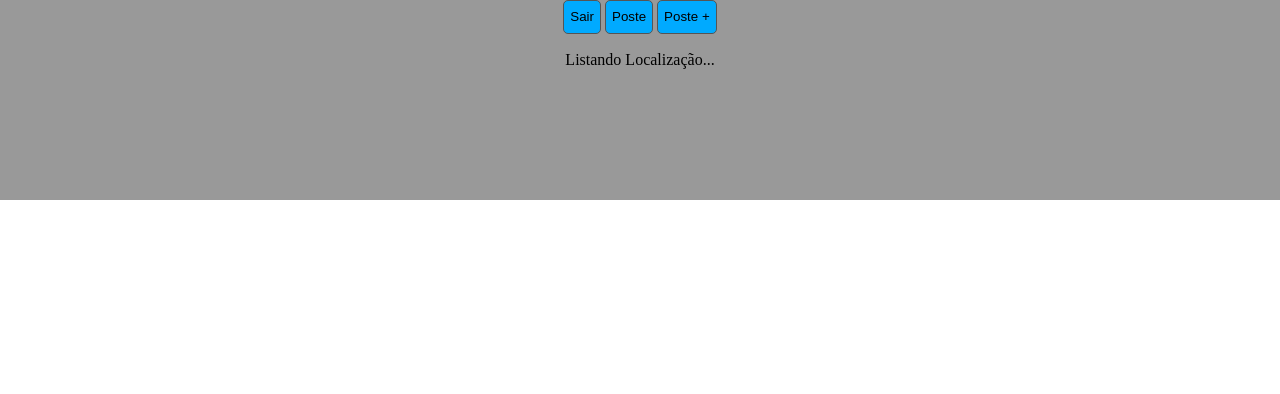
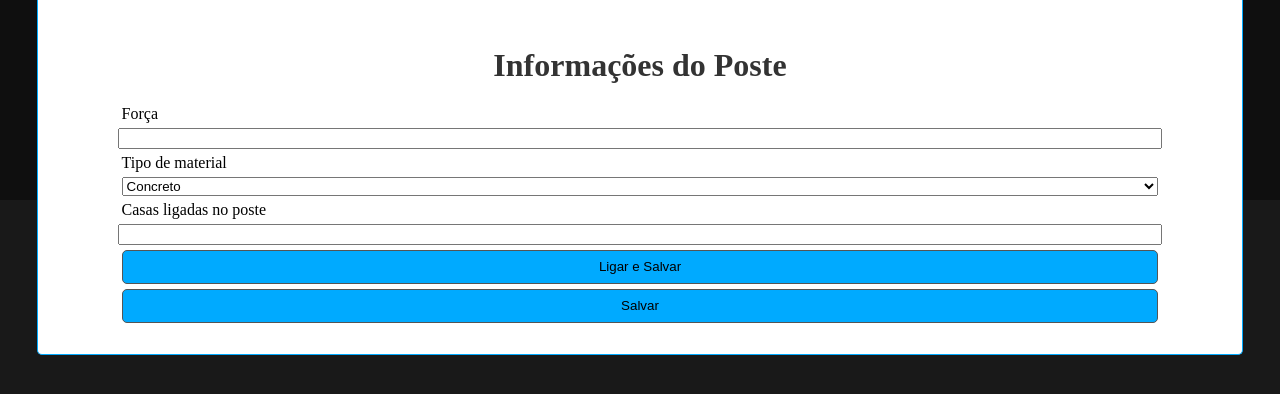
Before and after one commit to rafabasss/geo, a plain HTML site: page index.html in a window 1280 px wide. Drawn offline with Linux system fonts and the light colour scheme; some packages are replaced by stand-ins of ours.

Commit message:
form de informações do poste

```diff
--- a/index.css
+++ b/index.css
@@ -1,5 +1,5 @@
 html { height: 100% }
-body { height: 100%; margin: 0px; padding: 0px }
+body { height: 100%; margin: 0px; padding: 0px; }
 
 header{
 	display: block;
@@ -15,13 +15,13 @@ header{
 	background: rgba(0,0,0,0.4);
 	text-align: center;
 }
-header button, #ltlng, #err{
+button, #ltlng, #err{
 	display: inline-block;
 	background : #eee;
 	border: 1px solid #555;
 	line-height: 30px;
 }
-header button{
+button{
 	background : #0af;
 	border-radius: 5px;
 }
@@ -29,3 +29,32 @@ header button{
 	height: 100%;
 	width:100%;
 }
+.window{
+	position: absolute;
+	top: 0px;
+	left:0px;
+	z-index: 100000000000;
+	width: 100%;
+	height: 100%;
+	background: rgba(0,0,0,0.9);
+}
+.window .content{
+	display: block;
+	width: 90%;
+	margin: 0px auto;
+	background: #fff;
+	padding: 2%;
+	border: 1px solid #0af;
+	border-top: none;
+	border-radius: 0px 0px 5px 5px;
+}
+.window .content h1{
+	color: #333;
+	text-align: center;
+}
+
+.window .content label,.window .content input, .window .content button, .window .content select{
+	display: block;
+	margin: 5px auto;
+	width: 90%;
+}
--- a/index.html
+++ b/index.html
@@ -9,6 +9,7 @@
 
 	<script type="text/javascript" src="https://maps.googleapis.com/maps/api/js?key=AIzaSyADDaabsZqRpVQXOTlf_sgn4ksOYlsYc10&sensor=false"></script>
     <script type="text/javascript" charset="utf-8" src="cordova-2.1.0.js"></script>
+    <script type="text/javascript" charset="utf-8" src="jquery.js"></script>
     <script type="text/javascript" charset="utf-8">
 
     // Wait for Cordova to load
@@ -24,18 +25,22 @@
 	var lng = null;
 	var err = null;
 	var points = new Array();
+
 	var mapOptions = {
-	  center: new google.maps.LatLng(0,0),
-	  zoom: 25,
-	  mapTypeId: google.maps.MapTypeId.ROADMAP
+		center: new google.maps.LatLng(0,0),
+		zoom: 25,
+		mapTypeId: google.maps.MapTypeId.ROADMAP
     };
 
     // Phonegap está pronto
     function onDeviceReady() {
 
-        // 30 segundos de timeout
+        //configuração 30 segundos de timeout
         var options = { timeout: 30000, enableHighAccuracy: true };
         watchID = navigator.geolocation.watchPosition(onSuccess, onError, options);
+
+        //inicialização dos componentes gráficos;
+        $('#poste').hide();
 
 		//inicialização dos mapas
         map = new google.maps.Map(document.getElementById("map"), mapOptions);
@@ -87,7 +92,12 @@
 		//salva o poste num vetor
 		points.push(p);
 
+		//salva o poste na base de dados <--- FAZER
+
+		$('#poste').fadeOut();
 	}
+
+	//Marca o poste e os fios
 	function setPointPlus(){
 		n = new google.maps.LatLng(lat,lng);
 		p = new google.maps.Marker({
@@ -117,6 +127,10 @@
 
 		//salva o poste num vetor
 		points.push(p);
+
+		//salva o poste na base de dados <--- FAZER
+
+		$('#poste').fadeOut();
 	}
 
     </script>
@@ -125,9 +139,31 @@
 	<div id="map"></div>
     <header>
 		<button onclick="navigator.app.exitApp()">Sair</button>
-		<button onclick="setPoint()">Poste</button>
-		<button onclick="setPointPlus()">Poste +</button>
+		<button onclick="$('#poste').fadeIn()">Poste</button>
 		<p id="geolocation">Listando Localização...</p>
     </header>
+
+    <div class="window" id="poste">
+		<div class="content">
+			<h1>Informações do Poste</h1>
+
+			<label>Força</label>
+			<input type="number" name="forca">
+
+			<label>Tipo de material</label>
+			<select name="tipomaterial">
+				<option selected value="1">Concreto</option>
+				<option value="2">Madeira</option>
+				<option value="3">Ferro</option>
+			</select>
+
+			<label>Casas ligadas no poste</label>
+			<input type="number" name="forca">
+
+			<button onclick="setPointPlus()">Ligar e Salvar</button>
+			<button onclick="setPoint()">Salvar</button>
+		</div>
+    </div>
+
   </body>
 </html>
```
